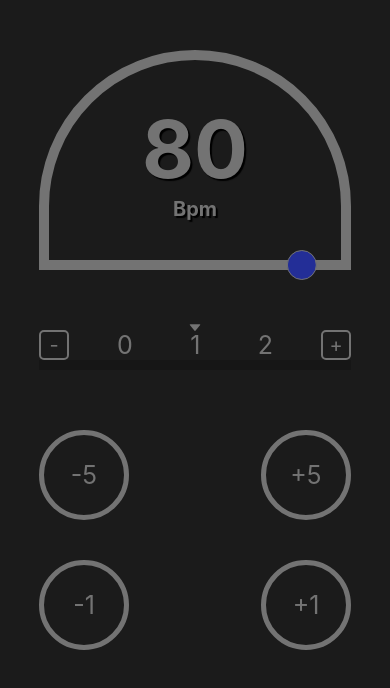
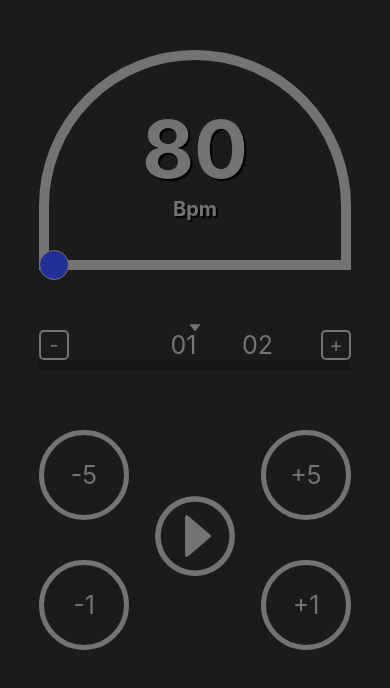
Before and after one commit to EmilcyFelipe/Metr-nomo, a React Native app: screen / in a window 390 px wide. Shown: the top 688 px of the page. Built offline with nearby package versions, Linux system fonts and the light colour scheme.

Commit message:
sounds and synchrony

```diff
--- a/App.js
+++ b/App.js
@@ -1,75 +1,133 @@
-import { StatusBar } from 'expo-status-bar';
-import React, {useEffect, useRef, useState } from 'react';
-import { StyleSheet, Text, View, Animated, Dimensions, TouchableOpacity} from 'react-native';
-import ClickBar from './src/Components/ClickBar';
+import { StatusBar } from "expo-status-bar";
+import React, { useEffect, useRef, useState } from "react";
+import {
+  StyleSheet,
+  Text,
+  View,
+  Animated,
+  Dimensions,
+  TouchableOpacity,
+  Easing,
+} from "react-native";
+import ClickBar from "./src/Components/ClickBar";
+import { Audio } from "expo-av";
+import { AntDesign } from "@expo/vector-icons";
+
+let soundTime=null;
 
 export default function App() {
-  const [ bpmValue, setBpmValue ] = useState(80);
+  const [bpmValue, setBpmValue] = useState(80);
   const distance = useRef(new Animated.Value(0)).current;
-  const [speed, setSpeed ] = useState(1000);
-  const [ colorMark, setColorMark ] = useState('#232E97')
+  const [colorMark, setColorMark] = useState("#232E97");
+  const [sound, setSound] = useState();
+  const callSound = useRef(new Animated.Value(0)).current;
+  const [playActive, setPlayActive] = useState(false);
 
-  var width = Dimensions.get('window').width;
+  async function playBpmBeat() {
+    const { sound } = await Audio.Sound.createAsync(
+      require("./utils/sounds/tap.mp3")
+    );
+    setSound(sound);
+    await sound.playAsync();
+  }
 
-  let degInterpolated = distance.interpolate(
-    {
-      inputRange:[0,100],
-      outputRange:['0%', '100%']
+
+
+  useEffect(() => {
+    return sound
+      ? () => {
+          sound.unloadAsync();
         }
-  )
-  useEffect(()=>{
-    Animated.loop(
+      : undefined;
+  }, [sound,bpmValue]);
+
+  var width = Dimensions.get("window").width;
+
+  const animation = Animated.loop(
     Animated.sequence([
-        Animated.timing(distance,{
-          toValue:width*0.8-20,
-          duration: 60*1000/bpmValue ,
-          useNativeDriver: false
+      Animated.timing(distance, {
+        toValue: width * 0.8 - 25,
+        duration: (60 * 1000) / bpmValue,
+        useNativeDriver: false,
+        easing: Easing.linear,
       }),
-        Animated.timing(distance,{
-          toValue:0,
-          duration: 60*1000/bpmValue ,
-          useNativeDriver: false
+      Animated.timing(distance, {
+        toValue: 0,
+        duration: (60 * 1000) / bpmValue,
+        useNativeDriver: false,
+        easing: Easing.linear,
       })
     ])
-      ).start()
-  },[bpmValue])
+  );
 
+
+  useEffect(() => {
+    let timer = (60*1000)/bpmValue;
+    if (playActive) {
+      clearInterval(soundTime);
+      animation.start();
+      soundTime = setInterval(playBpmBeat,timer);
+    } else {
+      animation.reset();
+      clearInterval(soundTime);
+    }
+  }, [playActive, bpmValue]);
 
   return (
     <View style={styles.container}>
       {/*-------Display Section */}
       <View style={styles.display}>
         <Text style={styles.valueText}>{bpmValue}</Text>
-          <Text style={[styles.valueText, {fontSize: 20}]}>Bpm</Text>
+        <Text style={[styles.valueText, { fontSize: 20 }]}>Bpm</Text>
         <View style={[styles.markAxios]}>
-            <Animated.View style={[styles.mark,{transform:[{translateX: distance}], backgroundColor:colorMark}]}></Animated.View>
+          <Animated.View
+            style={[
+              styles.mark,
+              {
+                transform: [{ translateX: distance }],
+                backgroundColor: colorMark,
+              },
+            ]}
+          ></Animated.View>
         </View>
       </View>
       {/*-------Actions Section */}
       <View style={styleActions.container}>
         <View style={styleActions.beatWrapper}>
-          <ClickBar/>
+          <ClickBar />
         </View>
         <View style={styleActions.row}>
-        <TouchableOpacity onPress={()=>setBpmValue(bpmValue-5)}>
+          <TouchableOpacity onPress={() => setBpmValue(bpmValue - 5)}>
             <View style={styleActions.button}>
               <Text style={styleActions.textButton}>-5</Text>
             </View>
           </TouchableOpacity>
-          <TouchableOpacity onPress={()=>setBpmValue(bpmValue+5)}>
+          <TouchableOpacity onPress={() => setBpmValue(bpmValue + 5)}>
             <View style={styleActions.button}>
               <Text style={styleActions.textButton}>+5</Text>
             </View>
           </TouchableOpacity>
         </View>
 
+        <TouchableOpacity
+          style={styleActions.play}
+          onPress={() => setPlayActive(!playActive)}
+        >{playActive?(<AntDesign style={{ color: "#737373" }} name="pausecircleo" size={80} color="black" />):(<AntDesign
+          style={{ color: "#737373" }}
+          name="playcircleo"
+          size={80}
+          color="black"
+        />)}
+
+        </TouchableOpacity>
+
         <View style={styleActions.row}>
-        <TouchableOpacity onPress={()=>setBpmValue(bpmValue-1)}>
+          <TouchableOpacity onPress={() => setBpmValue(bpmValue - 1)}>
             <View style={styleActions.button}>
               <Text style={styleActions.textButton}>-1</Text>
             </View>
           </TouchableOpacity>
-          <TouchableOpacity onPress={()=>setBpmValue(bpmValue+1)}>
+          <TouchableOpacity onPress={() => setBpmValue(bpmValue + 1)}>
             <View style={styleActions.button}>
               <Text style={styleActions.textButton}>+1</Text>
             </View>
@@ -81,81 +139,84 @@ export default function App() {
   );
 }
 
-
 const styles = StyleSheet.create({
   container: {
     flex: 1,
-    backgroundColor: '#1B1B1B',
-    alignItems: 'center',
+    backgroundColor: "#1B1B1B",
+    alignItems: "center",
   },
-  display:{
-    width: '80%',
+  display: {
+    width: "80%",
     maxWidth: 800,
     height: 220,
-    marginTop:50,
+    marginTop: 50,
     borderTopLeftRadius: 200,
     borderTopRightRadius: 200,
-    borderColor: '#737373',
+    borderColor: "#737373",
     borderWidth: 10,
-    alignItems: 'center',
-    justifyContent: 'center'
+    alignItems: "center",
+    justifyContent: "center",
   },
-  valueText:{
+  valueText: {
     fontSize: 80,
-    fontWeight: 'bold',
-    color: '#737373',
-    textShadowColor: '#000',
+    fontWeight: "bold",
+    color: "#737373",
+    textShadowColor: "#000",
     textShadowRadius: 1,
-    textShadowOffset: {width: 2, height: 2}
+    textShadowOffset: { width: 2, height: 2 },
   },
-  actionsWrapper:{
-    backgroundColor: '#fff',
-    width: '100%'
+  actionsWrapper: {
+    backgroundColor: "#fff",
+    width: "100%",
   },
-  markAxios:{
-    width: '100%',
+  markAxios: {
+    width: "100%",
     height: 20,
     bottom: -10,
     left: -10,
-    position: 'absolute',
+    position: "absolute",
   },
-  mark:{
+  mark: {
     width: 30,
     height: 30,
-    borderRadius: 30/2,
-    backgroundColor: '#232E97',
-    borderColor: '#737373',
+    borderRadius: 30 / 2,
+    backgroundColor: "#232E97",
+    borderColor: "#737373",
     borderWidth: 1,
-    shadowColor: 'white',
-    elevation: 5
-  }
+    shadowColor: "white",
+    elevation: 5,
+  },
 });
 
 const styleActions = StyleSheet.create({
-  container:{
-    width: '80%'
+  container: {
+    width: "80%",
   },
-  beatWrapper:{
-   marginBottom:20
+  beatWrapper: {
+    marginBottom: 20,
   },
-  row:{
-    marginTop:40,
-    width: '100%',
-    flexDirection: 'row',
-    justifyContent: 'space-between'
+  row: {
+    marginTop: 40,
+    width: "100%",
+    flexDirection: "row",
+    justifyContent: "space-between",
   },
-  button:{
+  button: {
     width: 90,
     height: 90,
-    borderColor: '#737373',
+    borderColor: "#737373",
     borderWidth: 5,
-    borderRadius: 90/2,
-    alignItems: 'center',
-    justifyContent: 'center'
-
+    borderRadius: 90 / 2,
+    alignItems: "center",
+    justifyContent: "center",
   },
-  textButton:{
+  textButton: {
     fontSize: 25,
-    color: '#737373'
-  }
+    color: "#737373",
+  },
+  play: {
+    position: "absolute",
+    alignSelf: "center",
+    bottom: 70,
+  },
 });
--- a/src/Components/ClickBar/index.js
+++ b/src/Components/ClickBar/index.js
@@ -1,5 +1,5 @@
 import React, { useState } from "react";
-import { View, Text, TouchableOpacity, StyleSheet, FlatList } from 'react-native'
+import { View, Text, TouchableOpacity, StyleSheet } from 'react-native'
 import { AntDesign } from '@expo/vector-icons';
 
 
@@ -27,9 +27,10 @@ export default function ClickBar(){
                     <View style={styles.boxAction}><Text style={styles.textBoxAction}>-</Text></View>
                 </TouchableOpacity>
                 <View style={styles.clicksWrapper}>
-                    <Text style={styles.textClicks}>{currentClicks-1}</Text>
-                    <Text style={styles.textClicks}>{currentClicks}</Text>
-                    <Text style={styles.textClicks}>{currentClicks+1}</Text>
+
+                    {currentClicks===1?<Text>  </Text>:(<Text style={styles.textClicks}>{(currentClicks-1)<10?'0'+(currentClicks-1):(currentClicks-1)}</Text>)}
+                    <Text style={styles.textClicks}>{currentClicks<10?'0'+currentClicks:currentClicks}</Text>
+                    <Text style={styles.textClicks}>{(currentClicks+1)<10?'0'+(currentClicks+1):(currentClicks+1)}</Text>
                 </View>
                 <TouchableOpacity onPress={addClick}>
                     <View style={styles.boxAction}><Text style={styles.textBoxAction}>+</Text></View>
```
Also changed, not shown: 2 other files (tests, documents, lock files or other folders). Lines whose indentation alone changed are shown as unchanged.
